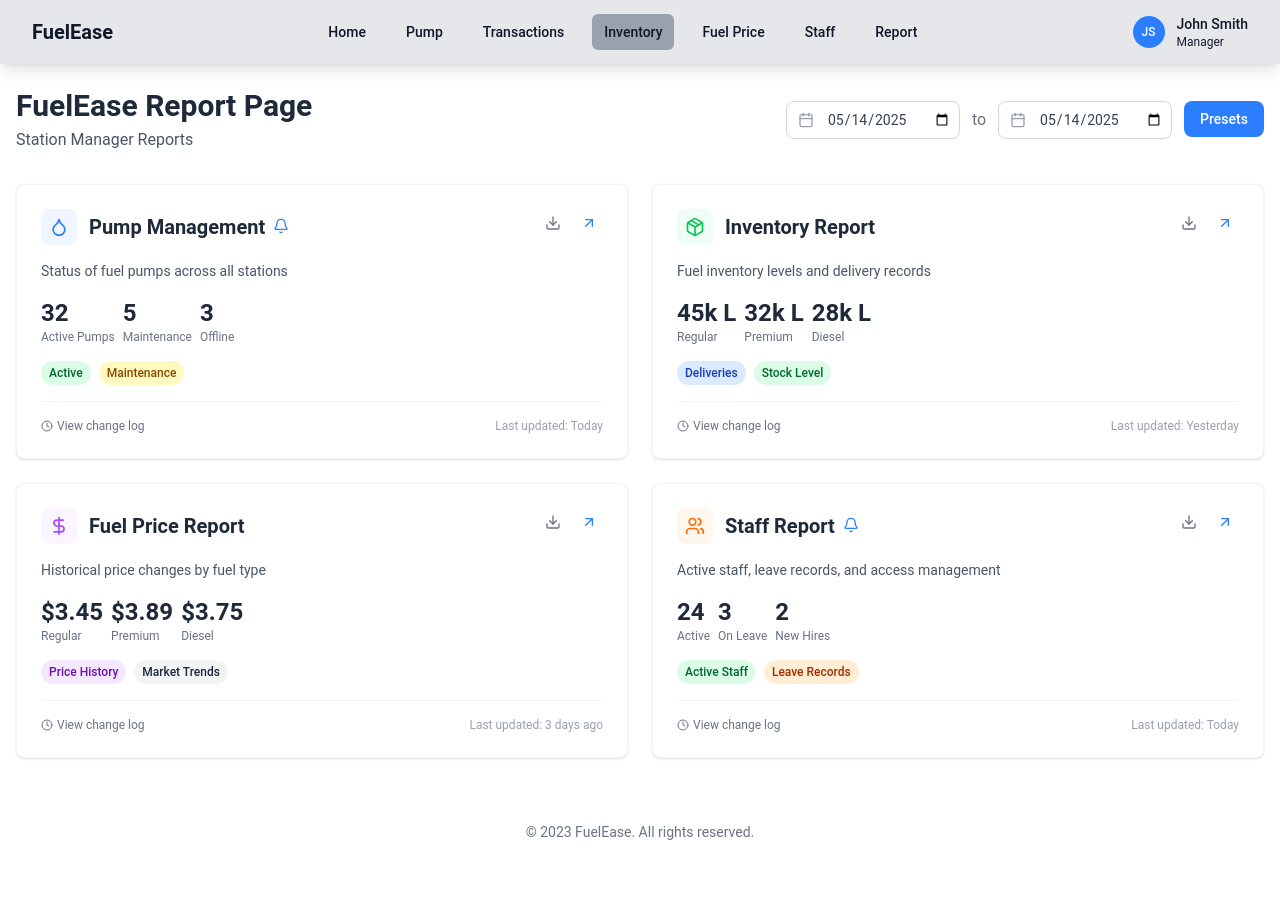
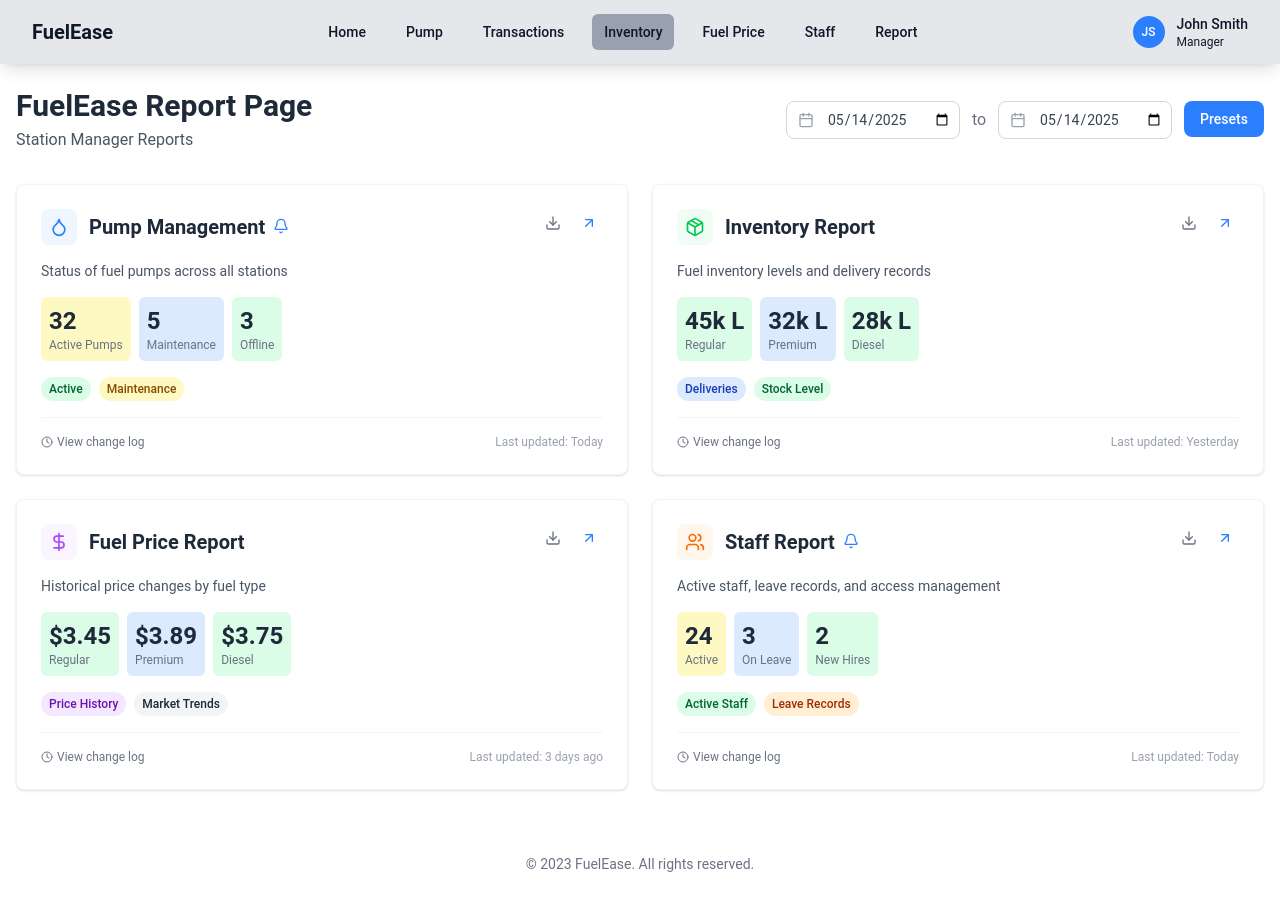
Before and after one commit to harshbix/FuelEase, a React (Vite) app: page /reportpage in a window 1280 px wide. Before the commit the page ends 866 px from the top, so only its background shows below. Built offline with nearby package versions, Linux system fonts and the light colour scheme.

Commit message:
card styling

```diff
--- a/src/components/report page/components/ReportCard.jsx
+++ b/src/components/report page/components/ReportCard.jsx
@@ -59,12 +59,41 @@ function ReportCard({ report }) {
         </div>
 
         <div className="flex flex-wrap gap-2 mb-4">
-          {report.stats.map((stat, index) => (
-            <div key={index} className="flex flex-col">
-              <span className="text-2xl font-semibold text-gray-800">{stat.value}</span>
-              <span className="text-xs text-gray-500">{stat.label}</span>
-            </div>
-          ))}
+          {report.stats.map((stat, index) => {
+            let bgColorClass = '';
+            const label = stat.label.toLowerCase();
+            if (label.includes('petrol')) {
+              bgColorClass = 'bg-yellow-100';
+            } else if (label.includes('premium')) {
+              bgColorClass = 'bg-blue-100';
+            } else if (label.includes('diesel') || label.includes('regular')) {
+              bgColorClass = 'bg-green-100';
+            } else if (['active', 'on leave', 'new hires'].some(keyword => label.includes(keyword))) {
+              // Staff section colors: map 'active' to yellow, 'on leave' to blue, 'new hires' to green
+              if (label.includes('active')) {
+                bgColorClass = 'bg-yellow-100';
+              } else if (label.includes('on leave')) {
+                bgColorClass = 'bg-blue-100';
+              } else if (label.includes('new hires')) {
+                bgColorClass = 'bg-green-100';
+              }
+            } else if (['active pumps', 'maintenance', 'offline'].some(keyword => label.includes(keyword))) {
+              // Pump management colors: map 'active pumps' to yellow, 'maintenance' to blue, 'offline' to green
+              if (label.includes('active pumps')) {
+                bgColorClass = 'bg-yellow-100';
+              } else if (label.includes('maintenance')) {
+                bgColorClass = 'bg-blue-100';
+              } else if (label.includes('offline')) {
+                bgColorClass = 'bg-green-100';
+              }
+            }
+            return (
+              <div key={index} className={`flex flex-col p-2 rounded-md ${bgColorClass}`}>
+                <span className="text-2xl font-semibold text-gray-800">{stat.value}</span>
+                <span className="text-xs text-gray-500">{stat.label}</span>
+              </div>
+            );
+          })}
         </div>
 
         <div className="flex flex-wrap gap-2">
```
